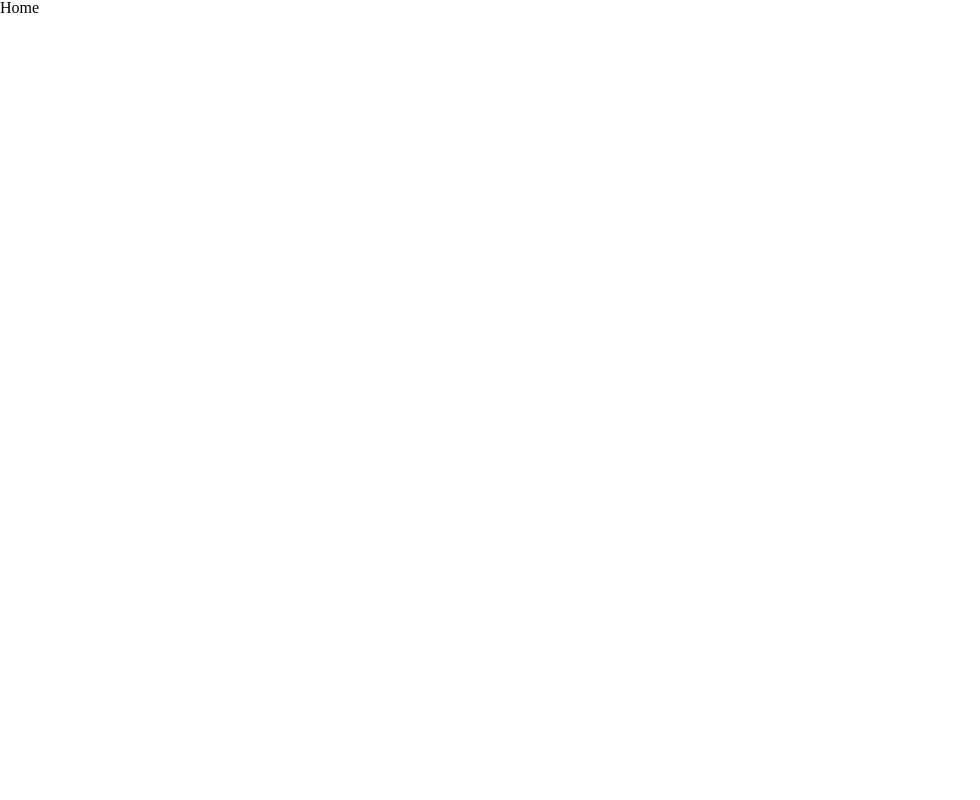
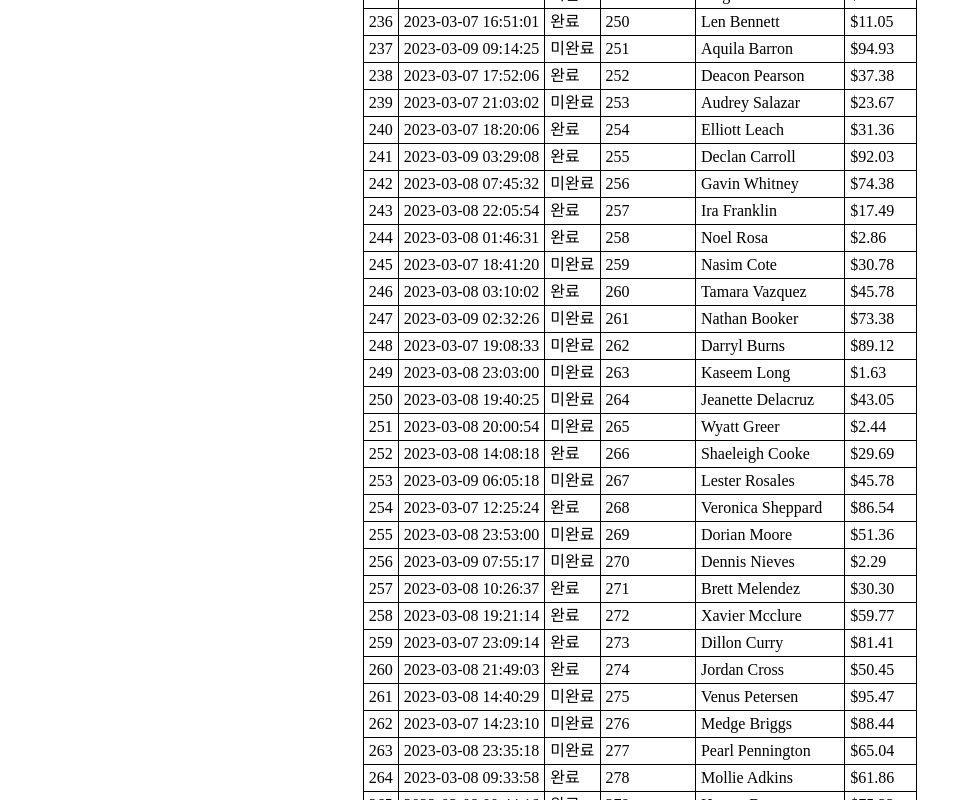
Before and after one commit to wanted-onboarding-10team/pre-onboarding-9th-4-10, a React (Create React App) app: page / in a window 1280 px wide. Shown: the top 800 px of the page, without its empty margins (0-980 px from the left). Built offline with nearby package versions, Linux system fonts and the light colour scheme.

Commit message:
[#2] feature: 차트 페이지 구현
mock데이터를 가져와 props로 넘겨 표 형식으로 보여주도록 구현

```diff
--- /dev/null
+++ b/src/components/table/OrderTable.tsx
@@ -0,0 +1,47 @@
+import styled from 'styled-components';
+import { OrderCategory } from 'types';
+
+const OrderTable = ({ orderList }: { orderList: OrderCategory[] | undefined }) => {
+  return (
+    <Table>
+      <Thead>
+        <Tr>{orderList && Object.keys(orderList[0]).map(key => <Td key={key}>{key}</Td>)}</Tr>
+      </Thead>
+      <tbody>
+        {orderList &&
+          orderList.map(order => (
+            <Tr key={order.id}>
+              <Td>{order.id}</Td>
+              <Td>{order.transaction_time}</Td>
+              <Td>{order.status ? '완료' : '미완료'}</Td>
+              <Td>{order.customer_id}</Td>
+              <Td>{order.customer_name}</Td>
+              <Td>{order.currency}</Td>
+            </Tr>
+          ))}
+      </tbody>
+    </Table>
+  );
+};
+
+export default OrderTable;
+
+const Table = styled.table`
+  border: 1px solid black;
+`;
+
+const Thead = styled.thead`
+  font-weight: 700;
+`;
+
+const Tr = styled.tr`
+  padding: 5px;
+  border-bottom: 1px solid black;
+`;
+
+const Td = styled.td`
+  padding: 5px;
+  & + & {
+    border-left: 1px solid black;
+  }
+`;
--- /dev/null
+++ b/src/constants/page.ts
@@ -0,0 +1,3 @@
+export const PAGE = Object.freeze({
+  maxview: 50,
+});
--- a/src/pages/HomePage.tsx
+++ b/src/pages/HomePage.tsx
@@ -1,4 +1,17 @@
+import MainLayout from 'components/layout/MainLayout';
+import OrderTable from 'components/table/OrderTable';
+import useQuery from 'hooks/useQuery';
+
 const HomePage = () => {
-  return <div>Home</div>;
+  const { data } = useQuery('/data/mock_data.json');
+
+  return (
+    <MainLayout>
+      <section>
+        <OrderTable orderList={data} />
+      </section>
+    </MainLayout>
+  );
 };
+
 export default HomePage;
--- /dev/null
+++ b/src/types/index.ts
@@ -0,0 +1,8 @@
+export interface OrderCategory {
+  id: number;
+  transaction_time: string;
+  status: boolean;
+  customer_id: number;
+  customer_name: string;
+  currency: string;
+}
```
